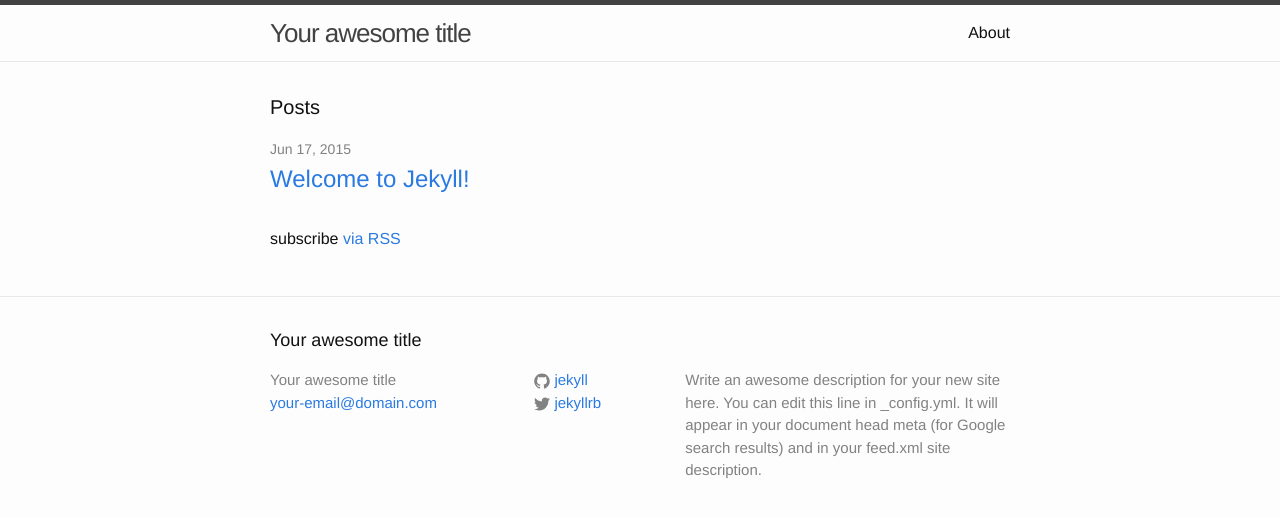
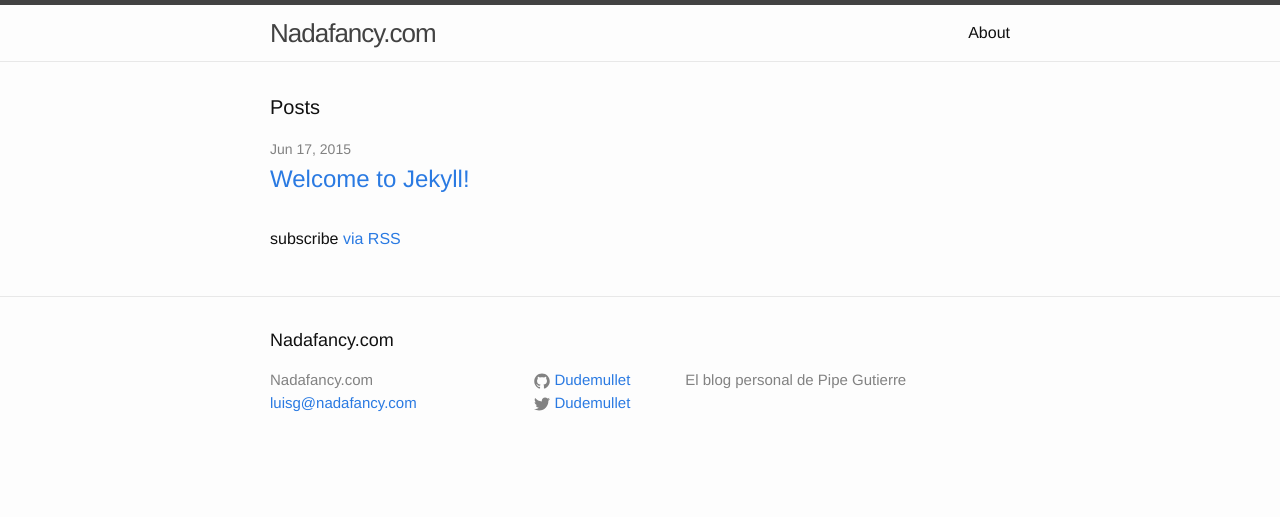
Before and after one commit to Dudemullet/dudemullet.github.io, a Jekyll site: the page built from index.html, in a window 1280 px wide. Shown: the top 517 px of the page. Built offline with Jekyll 4.4.1, drawn with Linux system fonts in a browser that asks for light colours.

Commit message:
Adds email and other config stuff

```diff
--- a/_config.yml
+++ b/_config.yml
@@ -1,14 +1,12 @@
 # Site settings
-title: Your awesome title
-email: your-email@domain.com
+title: Nadafancy.com
+email: luisg@nadafancy.com
 description: > # this means to ignore newlines until "baseurl:"
-  Write an awesome description for your new site here. You can edit this
-  line in _config.yml. It will appear in your document head meta (for
-  Google search results) and in your feed.xml site description.
+  El blog personal de Pipe Gutierre
 baseurl: "" # the subpath of your site, e.g. /blog/
 url: "http://yourdomain.com" # the base hostname & protocol for your site
-twitter_username: jekyllrb
-github_username:  jekyll
+twitter_username: Dudemullet
+github_username: Dudemullet
 
 # Build settings
 markdown: kramdown
```
